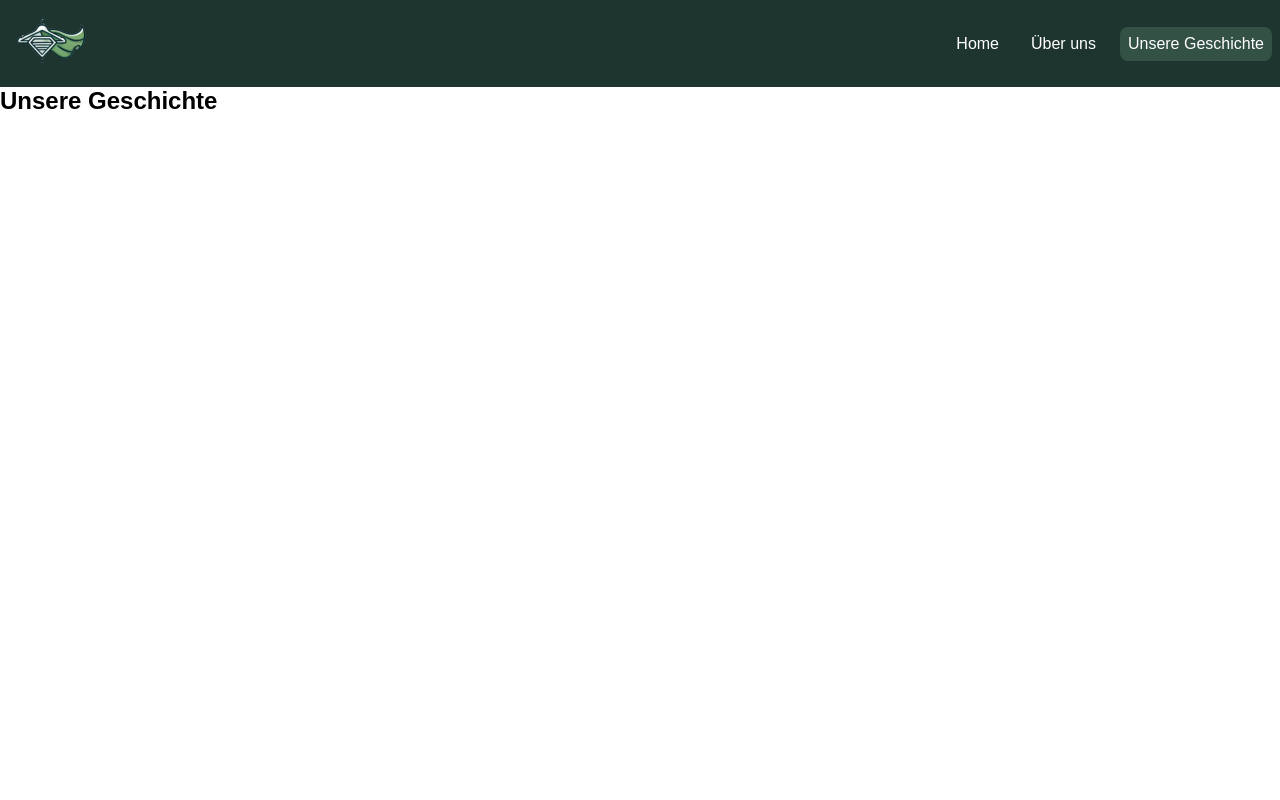
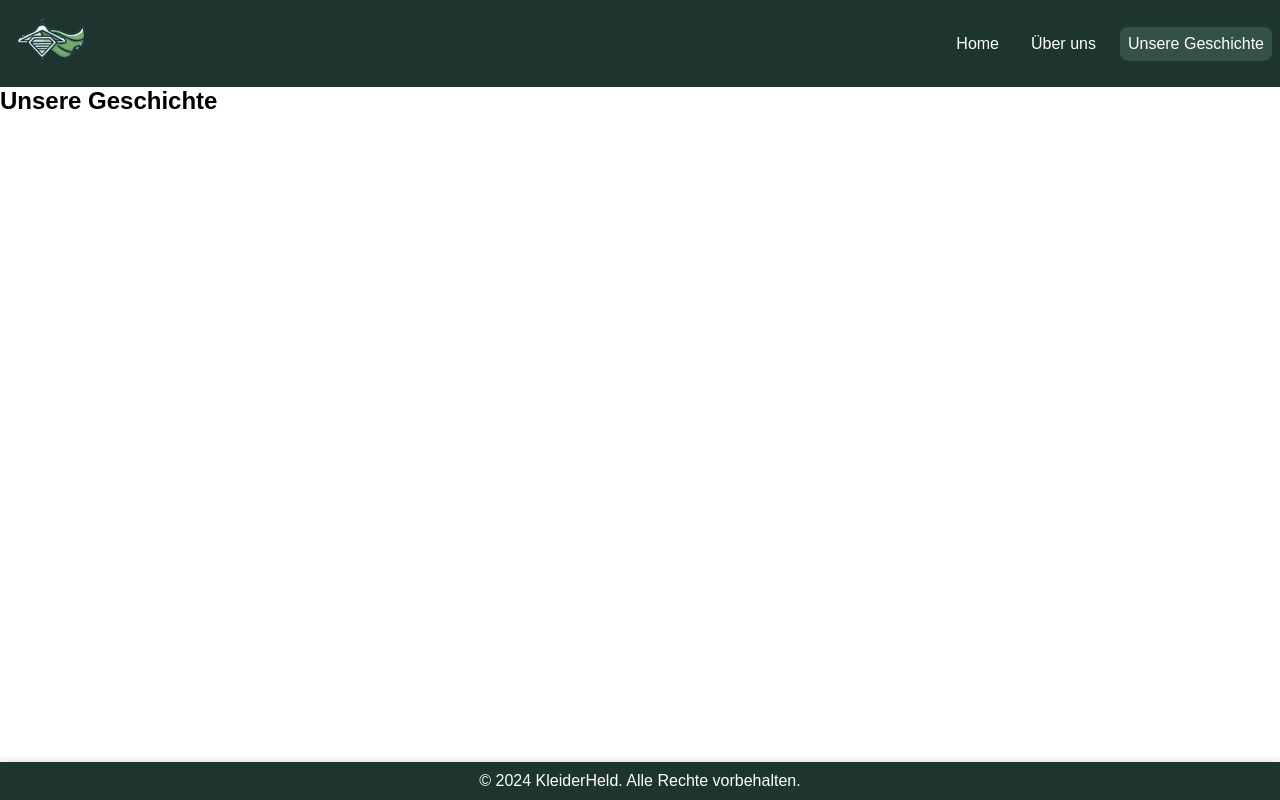
Before and after one commit to itzwich1/kleiderspenden_registrierung, a React (Create React App) app: page /UnsereGeschichte in a window 1280 px wide. Built offline with nearby package versions, Linux system fonts and the light colour scheme.

Commit message:
Footer fertig

```diff
--- a/src/App.js
+++ b/src/App.js
@@ -5,6 +5,7 @@ import Header from "./components/Header/Header";
 import Home from "./pages/home";
 import UeberUns from "./pages/ueberuns";
 import UnsereGeschichte from "./pages/unseregeschichte";
+import Footer from "./components/Footer/Footer";
 
 /*import Home from "./pages/Home";
 import UeberUns from "./pages/UeberUns";
@@ -22,6 +23,8 @@ export default function App() {
           <Route path="/UeberUns" element={<UeberUns />} />
           <Route path="/UnsereGeschichte" element={<UnsereGeschichte />} />
         </Routes>
+
+        <Footer />
       </BrowserRouter>
     </div>
     //<h1>Hallo Test 1234</h1>
--- /dev/null
+++ b/src/components/Footer/Footer.css
@@ -0,0 +1,12 @@
+.fixedFooter {
+    position: fixed; /* Fixiert den Footer */
+    bottom: 0;
+    left: 0;
+    width: 100%;
+    background-color: #1e352f;
+    color: white;
+    text-align: center;
+    padding: 10px 0;
+    z-index: 100;
+    box-shadow: 0 -2px 5px rgba(0, 0, 0, 0.1);
+  }
--- /dev/null
+++ b/src/components/Footer/Footer.jsx
@@ -0,0 +1,16 @@
+import React, { Component } from 'react';
+import "./Footer.css"
+
+
+class Footer extends Component {
+    state = {  }
+    render() {
+        return (
+            <footer className="fixedFooter">
+              <p>© 2024 KleiderHeld. Alle Rechte vorbehalten.</p>
+            </footer>
+          );
+    }
+}
+
+export default Footer;
--- a/src/components/Header/Header.jsx
+++ b/src/components/Header/Header.jsx
@@ -1,4 +1,4 @@
-import React, { Component, useState } from "react";
+import React, { Component } from "react";
 import { Link, NavLink } from "react-router-dom";
 import "./Header.css";
 import logo from "../../images/KleiderHeld_klein.png"
```
Also changed, not shown: src/components/Footer.jsx (deleted).
